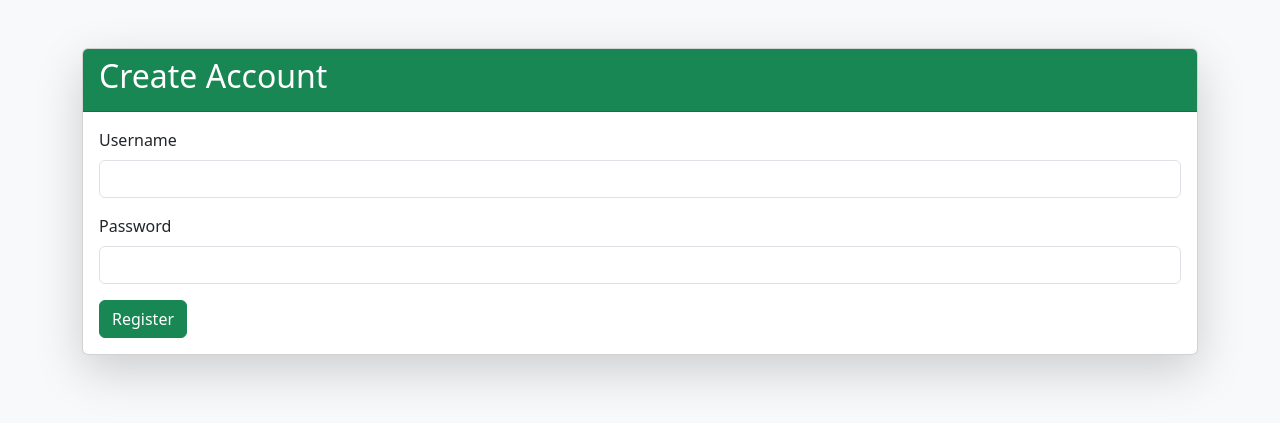
After one commit to dinukahansana/expense-tracker-flask, a Flask app: page /register in a window 1280 px wide. The commit adds this page. Shown: the top 423 px of the page. Run offline with Flask 3, Linux system fonts and the light colour scheme.

Commit message:
Implement user registration system

```diff
--- a/app.py
+++ b/app.py
@@ -159,6 +159,32 @@ def edit(id):
 
     return render_template('edit.html', expense=expense)
 
+@app.route('/register', methods=['GET','POST'])
+def register():
+    if request.method == 'POST':
+        username = request.form.get('username', '').strip()
+        password = request.form.get('password', '').strip()
+
+        if not username or not password:
+            return "Please fill all fields"
+
+        conn = sqlite3.connect('expenses.db')
+        cursor = conn.cursor()
+
+        try:
+            cursor.execute("INSERT INTO users (username, password) VALUES (?,?)",
+                        (username, password))
+
+            conn.commit()
+
+        except sqlite3.IntegrityError:
+            conn.close()
+            return "Usernae Already Exists !"
+
+        conn.close()
+        return redirect("/login")
+    return render_template('register.html')
+
 
 if __name__ == '__main__':
     init_db()
--- a/templates/index.html
+++ b/templates/index.html
@@ -172,6 +172,10 @@
     </div>
 </div>
 
+<a href="/register" class="btn btn-dark">
+    Register
+</a>
+
 <script>
 
 const categories = {{ labels | tojson | safe }};
--- /dev/null
+++ b/templates/register.html
@@ -0,0 +1,74 @@
+<!DOCTYPE html>
+<html>
+<head>
+
+    <title>Register</title>
+
+    <link
+    href="https://cdn.jsdelivr.net/npm/bootstrap@5.3.3/dist/css/bootstrap.min.css"
+    rel="stylesheet">
+
+</head>
+
+<body class="bg-light">
+
+<div class="container mt-5">
+
+    <div class="card shadow-lg">
+
+        <div class="card-header bg-success text-white">
+
+            <h2>Create Account</h2>
+
+        </div>
+
+        <div class="card-body">
+
+            <form method="POST">
+
+                <div class="mb-3">
+
+                    <label class="form-label">
+                        Username
+                    </label>
+
+                    <input
+                    type="text"
+                    name="username"
+                    class="form-control"
+                    required>
+
+                </div>
+
+                <div class="mb-3">
+
+                    <label class="form-label">
+                        Password
+                    </label>
+
+                    <input
+                    type="password"
+                    name="password"
+                    class="form-control"
+                    required>
+
+                </div>
+
+                <button
+                type="submit"
+                class="btn btn-success">
+
+                    Register
+
+                </button>
+
+            </form>
+
+        </div>
+
+    </div>
+
+</div>
+
+</body>
+</html>
```
Also changed, not shown: expenses.db.
